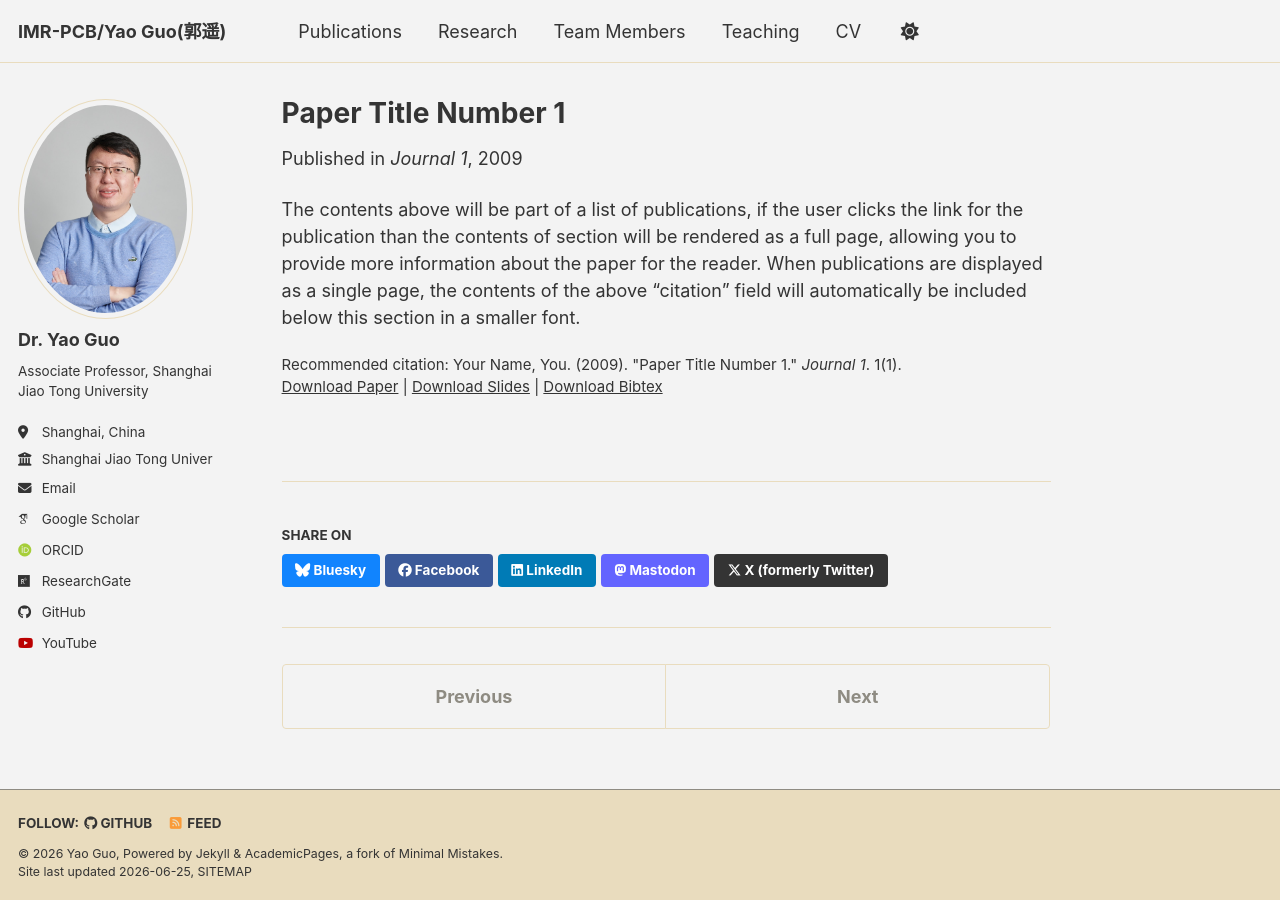
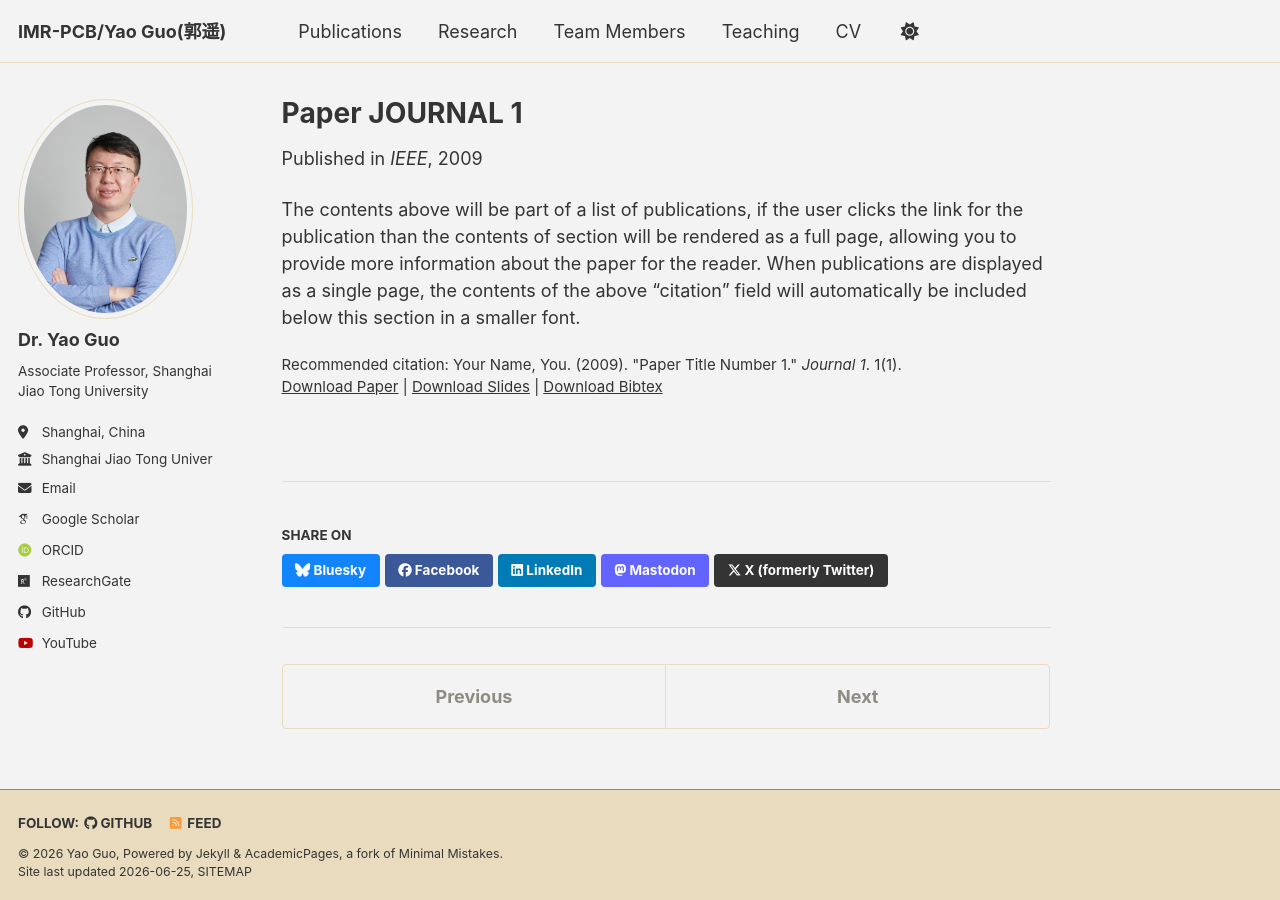
Before and after one commit to IMR-PCB/IMR-PCB.github.io, a Jekyll site: the page built from _publications/2009-10-01-paper-title-number-1.md, in a window 1280 px wide. Built offline with Jekyll 4.4.1, drawn with Linux system fonts in a browser that asks for light colours; some web fonts are replaced; a script bundle is joined from its source files by our own code; library files that are not in the unit come from our copies.

Commit message:
Update 2009-10-01-paper-title-number-1.md

```diff
--- a/_publications/2009-10-01-paper-title-number-1.md
+++ b/_publications/2009-10-01-paper-title-number-1.md
@@ -1,11 +1,11 @@
 ---
-title: "Paper Title Number 1"
+title: "Paper JOURNAL 1"
 collection: publications
 category: manuscripts
 permalink: /publication/2009-10-01-paper-title-number-1
 excerpt: 'This paper is about the number 1. The number 2 is left for future work.'
 date: 2009-10-01
-venue: 'Journal 1'
+venue: 'IEEE'
 slidesurl: 'https://academicpages.github.io/files/slides1.pdf'
 paperurl: 'https://academicpages.github.io/files/paper1.pdf'
 bibtexurl: 'https://academicpages.github.io/files/bibtex1.bib'
```
